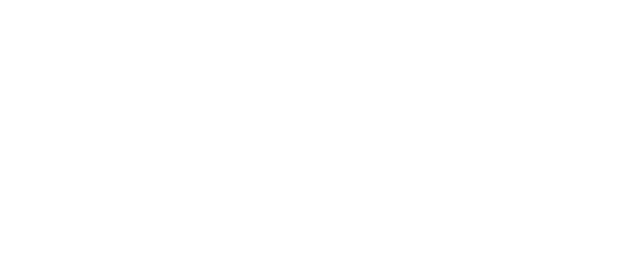
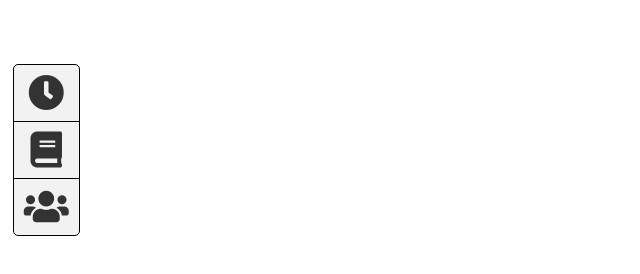
Before and after one commit to Zorgusn/SimplisticBlades, a plain HTML site: page index.html in a window 1280 px wide. Shown: the whole page, without its empty margins (0-640 px from the left). Drawn offline with Linux system fonts and the light colour scheme.

Commit message:
Toolbar with icons and hover features

```diff
--- a/index.html
+++ b/index.html
@@ -4,9 +4,16 @@
     <meta charset="UTF-8">
     <meta http-equiv="X-UA-Compatible" content="IE=edge">
     <meta name="viewport" content="width=device-width, initial-scale=1.0">
-    <title>Document</title>
+    <title>Simplistic Blades</title>
+    <link rel="stylesheet" href="styles/index.css">
+    <link rel="stylesheet" href="https://cdnjs.cloudflare.com/ajax/libs/font-awesome/5.15.3/css/all.min.css">
 </head>
 <body>
-
+    <!-- Create the toolbar -->
+    <div class="toolbar">
+        <a href="#" id="clocks-button"><div class="icon"><i class="fas fa-clock"></i></div><span class="link-description">Clocks</span></a>
+        <a href="#" id="playbook-button"><div class="icon"><i class="fas fa-book"></i></div><span class="link-description">Playbook</span></a>
+        <a href="#" id="crew-button"><div class="icon"><i class="fas fa-users"></i></div><span class="link-description">Crew</span></a>
+    </div>
 </body>
 </html>
--- a/styles/index.css
+++ b/styles/index.css
@@ -0,0 +1,69 @@
+/* Set the style for the toolbar */
+.toolbar {
+    position: fixed;
+    top: 5vw;
+    left: 1vw;
+    min-height: 70px;
+    display: flex;
+    flex-direction: column;
+    justify-content: space-around;
+    background-color: #f2f2f2;
+    border: 1px solid black;
+    border-radius: 5px;
+}
+
+/* Style the links inside the toolbar */
+.toolbar a {
+    position: relative;
+    color: #333;
+    text-align: center;
+    text-decoration: none;
+    font-size: 24px;
+    padding: 10px;
+    display: flex;
+    justify-content: center;
+    align-items: center;
+    border-bottom: 1px solid black;
+}
+
+/* Change the color of links on hover */
+.toolbar a:hover {
+    background-color: #ddd;
+    color: black;
+}
+
+/* Style the last child of the toolbar */
+.toolbar a:last-child {
+    border-bottom: none;
+}
+
+/* Style the divs inside the links */
+.toolbar a .icon {
+    display: flex;
+    justify-content: center;
+    align-items: center;
+    height: 100%;
+}
+
+/* Style the icons */
+.toolbar a .icon i {
+    font-size: 36px;
+}
+
+/* Set the style for the link descriptions */
+.toolbar a .link-description {
+    display: none;
+    position: absolute;
+    top: -20px;
+    background-color: black;
+    color: white;
+    font-size: 12px;
+    text-align: left;
+    padding: 2px 5px;
+    border-radius: 4px;
+}
+
+/* Show the link descriptions on hover */
+.toolbar a:hover .link-description {
+    display: block;
+}
```
